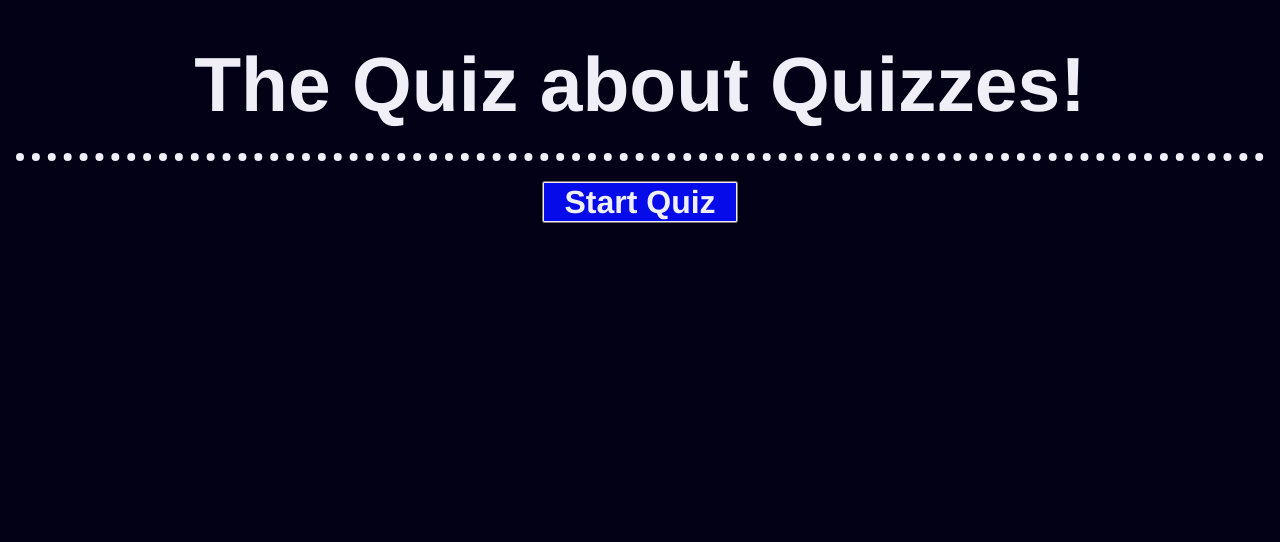
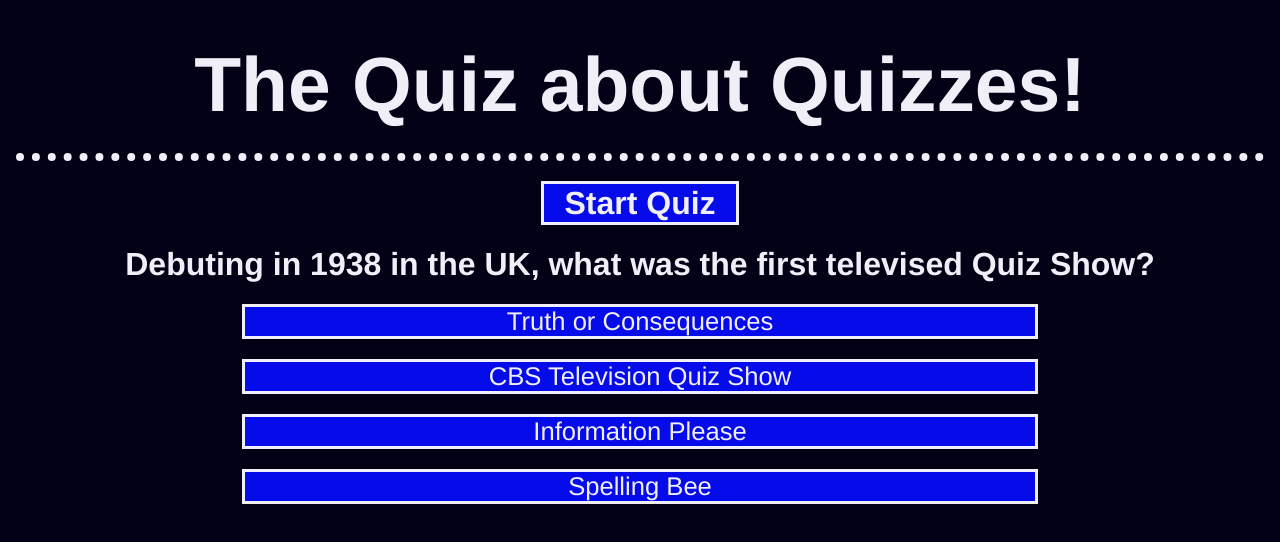
Before and after one commit to JohnKersey2/the-quiz-about-quizzes-, a plain HTML site: page index.html in a window 1280 px wide. Drawn offline with Linux system fonts and the light colour scheme.

Commit message:
added html section for question and answer buttons, as well as CSS styling for the page.

```diff
--- a/assests/style.css
+++ b/assests/style.css
@@ -25,6 +25,13 @@ body {
     line-height: 1.2;
    }
 
+button {
+    background-color: var(--jeopardyBlue);
+    color: var(--white);
+    padding-left: 1rem;
+    padding-right: 1rem;
+    border: solid var(--white);
+}
 
 /* Style for Header */
 
@@ -50,25 +57,44 @@ header {
     font-size: clamp(24px, 2.5vw, 2.5vw);
 }
 
-#startButtonColor {
-    background-color: var(--jeopardyBlue);
-    color: var(--white);
-    padding-left: 1rem;
-    padding-right: 1rem;
-}
 
 .timer {
     font-size: clamp(24px, 2.5vw, 2.5vw);
 }
 
-/* Style for Questions*/
+/* Style for Questions and Answer Boxes*/
 
-/* Style for Answer Boxes*/
+#questionBox {
+    display: flex;
+    justify-content: center;
+    padding-top: 1rem;
+}
+
+#questionBox h2 {
+    font-size: clamp(24px, 2.5vw, 2.5vw);
+    text-align: center;
+}
+
+
+.answerBox {
+    display: flex;
+    flex-direction: column;
+    width: 67%;
+    margin: 1rem auto;
+    justify-content: space-evenly;
+    padding-left: 1rem;
+    padding-right: 1rem;
+    row-gap: 1rem;
+
+}
+
+.answerBox button {
+    font-size: clamp(18px, 2vw, 2vw);
+}
+
 
 
 
 /* Style for Initials and Final Score */
 
 /* Style for Footer / Leaderboard */
-
-/* */
--- a/index.html
+++ b/index.html
@@ -28,12 +28,15 @@
 
         </section>
 
-        <section> <!--A and B Answer Buttons -->
-
+        <section id="questionBox"> <!-- Question Pop Ups -->
+            <h2 id="question">Debuting in 1938 in the UK, what was the first televised Quiz Show?</h2>
         </section>
 
-        <section> <!-- C and D Answer Buttons -->
-
+        <section class="answerBox"> <!--Answer Buttons -->
+            <button id="answerA">Truth or Consequences</button>
+            <button id="answerB">CBS Television Quiz Show</button>
+            <button id="answerC">Information Please</button>
+            <button id="answerD">Spelling Bee</button>
         </section>
 
         <footer> <!-- Leaderboard -->
```
